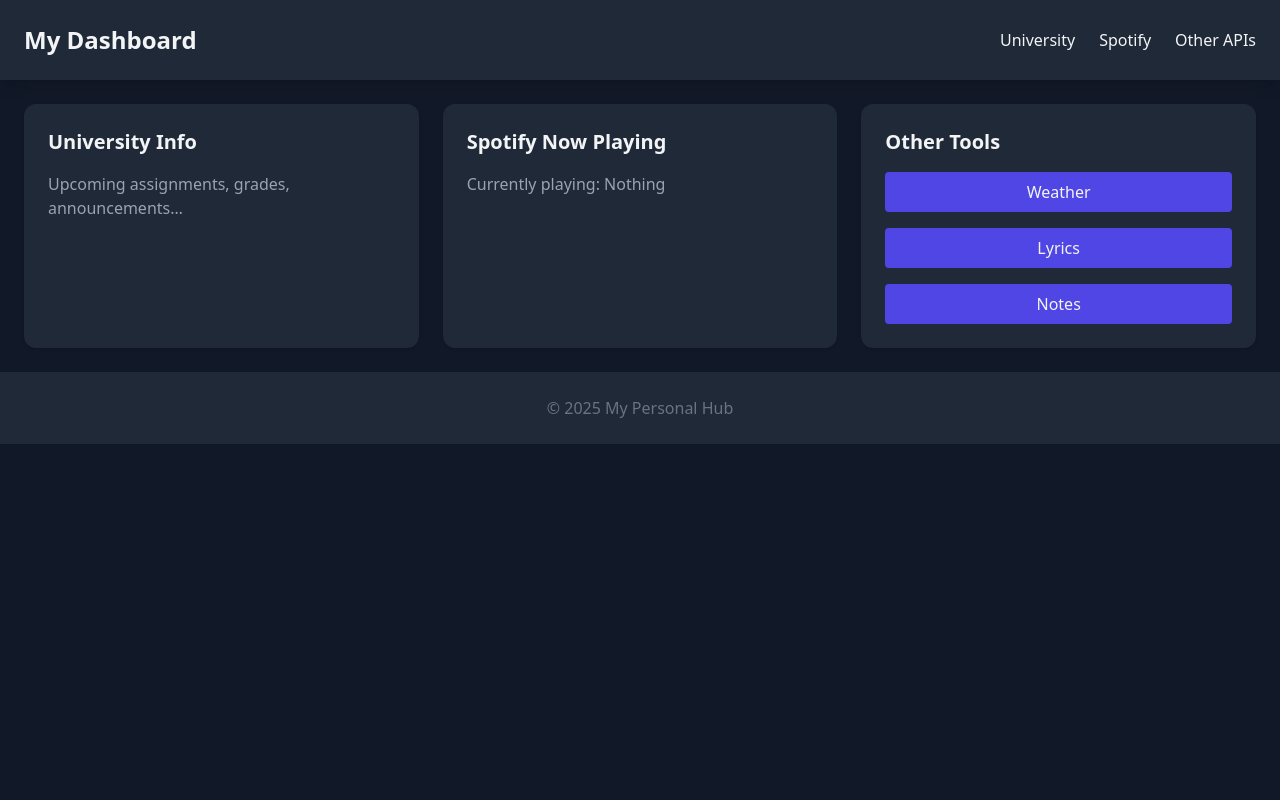
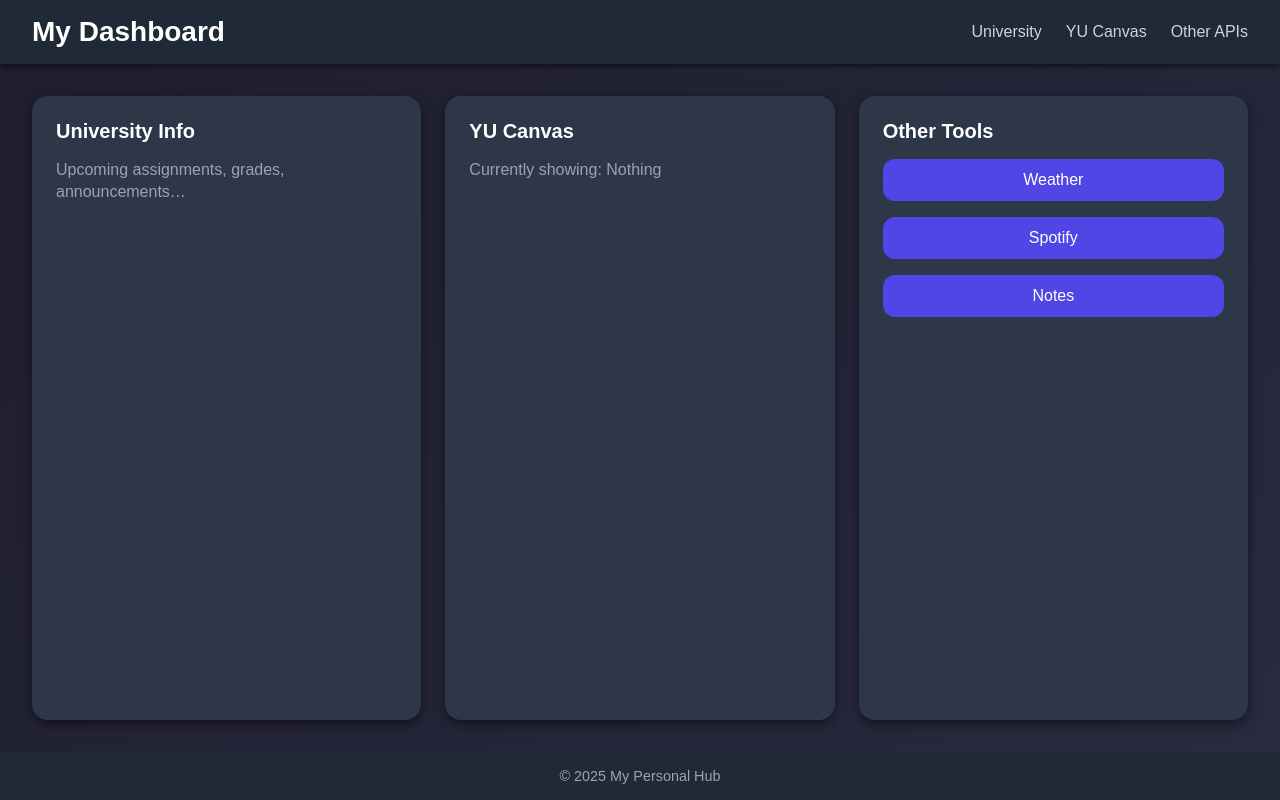
Before and after one commit to MasterRaff/website, a plain HTML site: page static/index.html in a window 1280 px wide. Drawn offline with nearby package versions, Linux system fonts and the light colour scheme.

Commit message:
modified html

```diff
--- a/static/index.html
+++ b/static/index.html
@@ -1,66 +1,181 @@
 <!DOCTYPE html>
 <html lang="en">
 <head>
-  <meta charset="UTF-8" />
-  <meta name="viewport" content="width=device-width, initial-scale=1.0" />
+  <meta charset="UTF-8">
+  <meta name="viewport" content="width=device-width, initial-scale=1.0">
   <title>My Dashboard</title>
-  <script src="https://cdn.tailwindcss.com"></script>
+  <style>
+    * {
+      margin: 0;
+      padding: 0;
+      box-sizing: border-box;
+    }
+
+    body {
+      font-family: Arial, Helvetica, sans-serif;
+      background: linear-gradient(135deg, #1e1e2f, #2a2a40);
+      color: #e5e7eb;
+      min-height: 100vh;
+      display: flex;
+      flex-direction: column;
+    }
+
+    header {
+      background: #1f2937;
+      padding: 1rem 2rem;
+      display: flex;
+      justify-content: space-between;
+      align-items: center;
+      box-shadow: 0 2px 6px rgba(0,0,0,0.6);
+    }
+
+    header h1 {
+      font-size: 1.75rem;
+      font-weight: bold;
+      color: #fff;
+    }
+
+    nav ul {
+      list-style: none;
+      display: flex;
+      gap: 1.5rem;
+    }
+
+    nav a {
+      text-decoration: none;
+      color: #cbd5e1;
+      transition: color 0.2s ease;
+    }
+
+    nav a:hover {
+      color: #6366f1;
+    }
+
+    main {
+      flex: 1;
+      padding: 2rem;
+      display: grid;
+      grid-template-columns: 1fr;
+      gap: 1.5rem;
+    }
+
+    @media (min-width: 768px) {
+      main {
+        grid-template-columns: repeat(2, 1fr);
+      }
+    }
+
+    @media (min-width: 1200px) {
+      main {
+        grid-template-columns: repeat(3, 1fr);
+      }
+    }
+
+    section {
+      background: #2d3748;
+      padding: 1.5rem;
+      border-radius: 1rem;
+      box-shadow: 0 4px 12px rgba(0,0,0,0.5);
+      transition: transform 0.15s ease, box-shadow 0.15s ease;
+    }
+
+    section:hover {
+      transform: translateY(-4px);
+      box-shadow: 0 6px 16px rgba(0,0,0,0.6);
+    }
+
+    section h2 {
+      font-size: 1.25rem;
+      font-weight: bold;
+      margin-bottom: 1rem;
+      color: #fff;
+    }
+
+    section p {
+      color: #9ca3af;
+      line-height: 1.4;
+    }
+
+    .tool-buttons {
+      display: flex;
+      flex-direction: column;
+      gap: 1rem; /* adds spacing between buttons */
+    }
+
+    button {
+      width: 100%;
+      padding: 0.75rem;
+      border: none;
+      border-radius: 0.75rem;
+      background: #4f46e5;
+      color: #fff;
+      font-size: 1rem;
+      cursor: pointer;
+      transition: background 0.2s ease, transform 0.1s ease;
+    }
+
+    button:hover {
+      background: #6366f1;
+      transform: scale(1.02);
+    }
+
+    footer {
+      background: #1f2937;
+      text-align: center;
+      padding: 1rem;
+      color: #9ca3af;
+      font-size: 0.9rem;
+      margin-top: auto;
+    }
+  </style>
 </head>
-<body class="bg-gray-900 text-gray-100 font-sans">
+<body>
 
   <!-- Header -->
-  <header class="bg-gray-800 shadow-lg p-6 flex justify-between items-center">
-    <h1 class="text-2xl font-bold">My Dashboard</h1>
+  <header>
+    <h1>My Dashboard</h1>
     <nav>
-      <ul class="flex space-x-6">
-        <li><a href="#university" class="hover:text-indigo-400">University</a></li>
-        <li><a href="#spotify" class="hover:text-indigo-400">Spotify</a></li>
-        <li><a href="#other" class="hover:text-indigo-400">Other APIs</a></li>
+      <ul>
+        <li><a href="#university">University</a></li>
+        <li><a href="#spotify">YU Canvas</a></li>
+        <li><a href="#other">Other APIs</a></li>
       </ul>
     </nav>
   </header>
 
   <!-- Main Grid -->
-  <main class="p-6 grid grid-cols-1 md:grid-cols-2 xl:grid-cols-3 gap-6">
-
+  <main>
     <!-- University Widget -->
-    <section id="university" class="bg-gray-800 p-6 rounded-xl shadow">
-      <h2 class="text-xl font-bold mb-4">University Info</h2>
-      <div id="university-content" class="text-gray-400">
+    <section id="university">
+      <h2>University Info</h2>
+      <div id="university-content">
         <p>Upcoming assignments, grades, announcements…</p>
-        <!-- Later this can pull from FastAPI -->
       </div>
     </section>
 
-    <!-- Spotify Widget -->
-    <section id="spotify" class="bg-gray-800 p-6 rounded-xl shadow">
-      <h2 class="text-xl font-bold mb-4">Spotify Now Playing</h2>
-      <div id="spotify-content" class="text-gray-400">
-        <p>Currently playing: Nothing</p>
-        <!-- Later this can show song info, album art, controls -->
+    <!-- YU Canvas Widget -->
+    <section id="spotify">
+      <h2>YU Canvas</h2>
+      <div id="spotify-content">
+        <p>Currently showing: Nothing</p>
       </div>
     </section>
 
     <!-- Other APIs Widget -->
-    <section id="other" class="bg-gray-800 p-6 rounded-xl shadow">
-      <h2 class="text-xl font-bold mb-4">Other Tools</h2>
-      <div class="space-y-4">
-        <button class="w-full bg-indigo-600 px-4 py-2 rounded hover:bg-indigo-500">
-          Weather
-        </button>
-        <button class="w-full bg-indigo-600 px-4 py-2 rounded hover:bg-indigo-500">
-          Lyrics
-        </button>
-        <button class="w-full bg-indigo-600 px-4 py-2 rounded hover:bg-indigo-500">
-          Notes
-        </button>
+    <section id="other">
+      <h2>Other Tools</h2>
+      <div class="tool-buttons">
+        <button>Weather</button>
+        <a href="https://open.spotify.com/playlist/54V9kPyFF7JpiSTazgznSo?si=WDvjVzFfSO6tjUpZLA_qWg" target="_blank">
+          <button>Spotify</button>
+        </a>
+        <button>Notes</button>
       </div>
     </section>
-
   </main>
 
   <!-- Footer -->
-  <footer class="bg-gray-800 py-6 text-center text-gray-500">
+  <footer>
     © 2025 My Personal Hub
   </footer>
 
```
